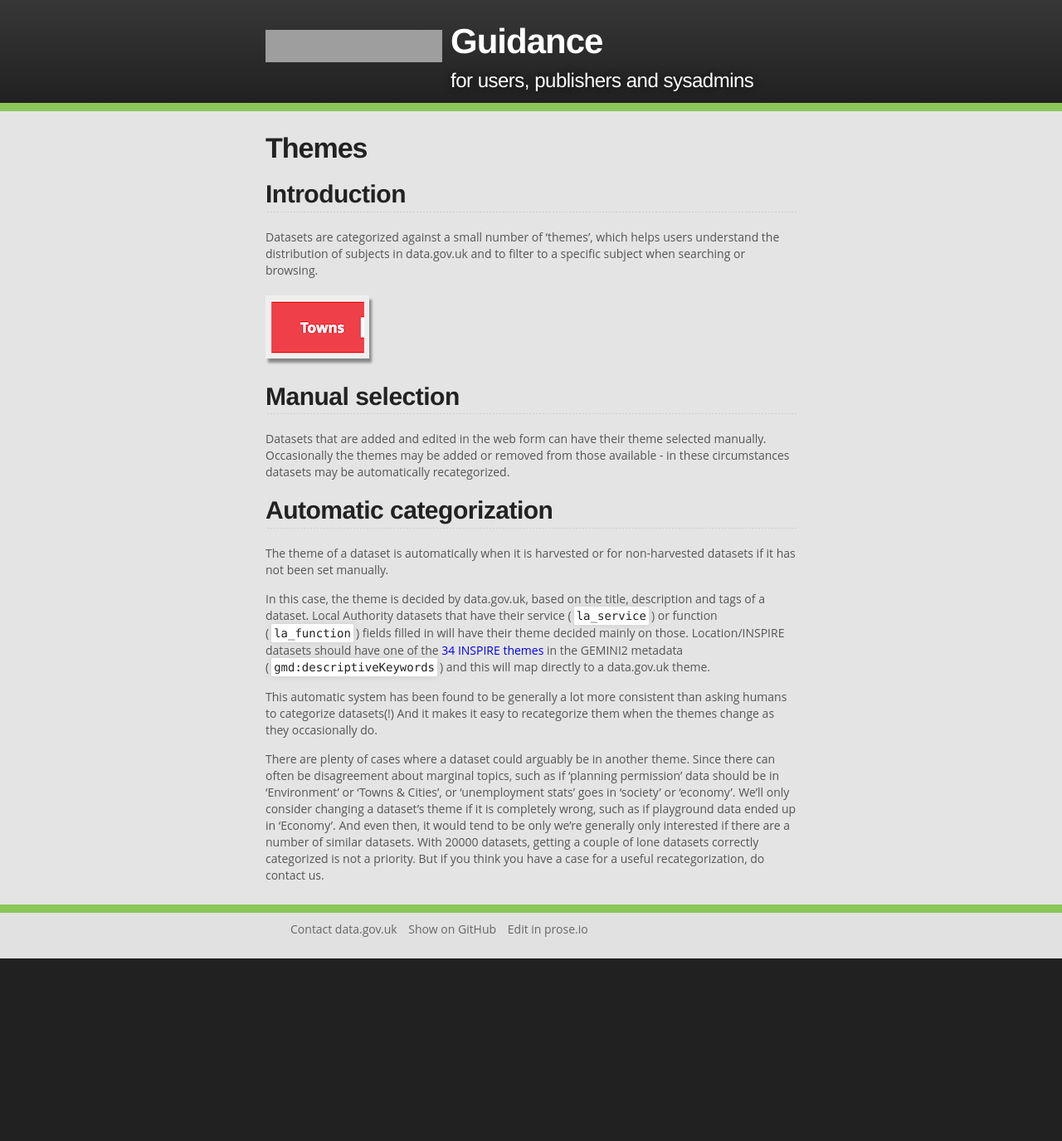
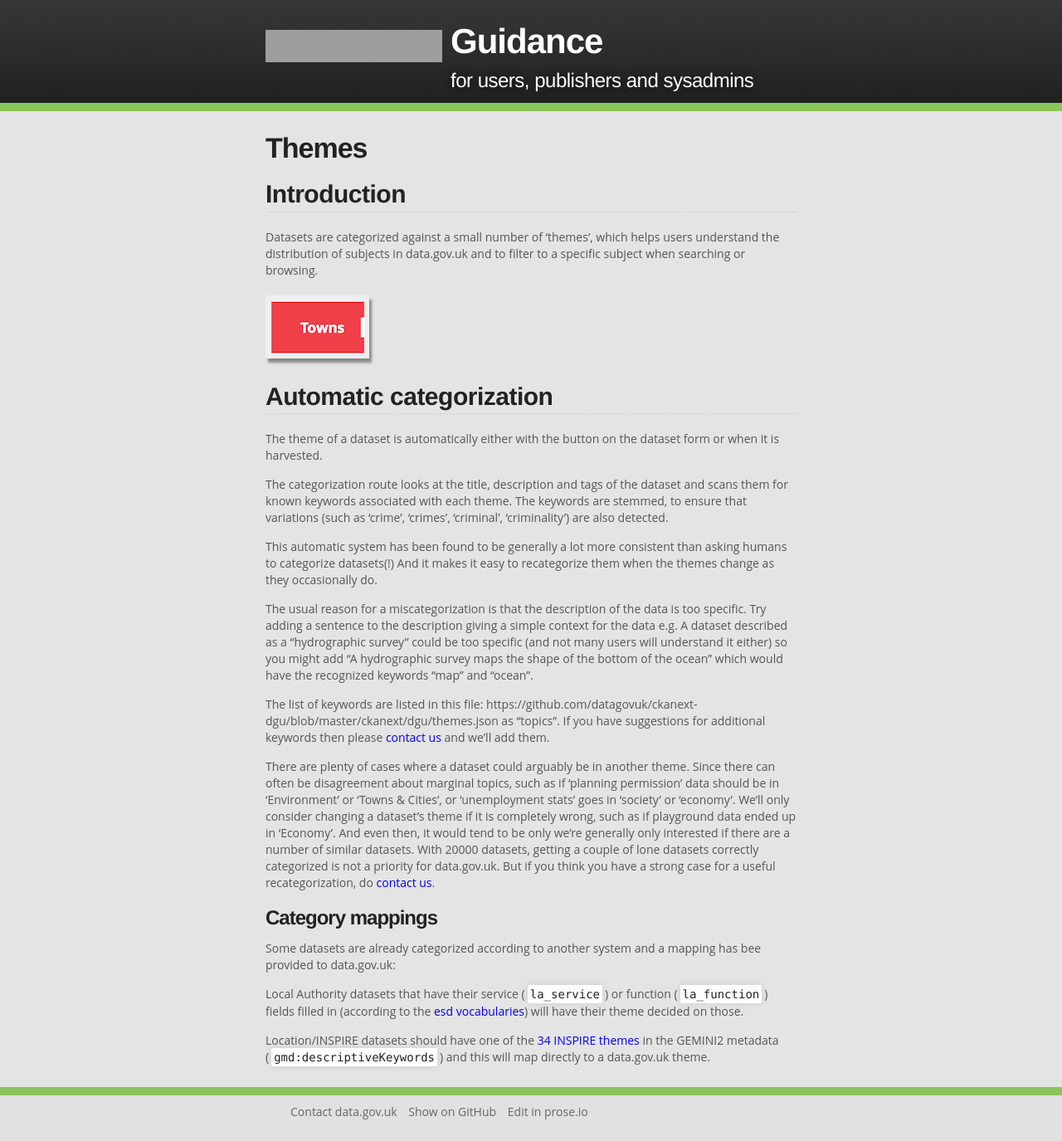
Before and after one commit to datagovuk/guidance, a Jekyll site: the page built from theme.md, in a window 1280 px wide. Shown: the whole page at 83% size. Built offline with Jekyll 4.4.1, drawn with Linux system fonts in a browser that asks for light colours; before the commit the page ends 1155 px from its top, so only the background shows below that; grey boxes are pictures that could not be loaded.

Commit message:
Themes no longer manually selected. In DCAT make it clear the eurovoc & cofog mappings are not there yet.

```diff
--- a/theme.md
+++ b/theme.md
@@ -9,16 +9,24 @@ Datasets are categorized against a small number of 'themes', which helps users u
 
 ![theme](images/theme.png)
 
-## Manual selection
-
-Datasets that are added and edited in the web form can have their theme selected manually. Occasionally the themes may be added or removed from those available - in these circumstances datasets may be automatically recategorized.
-
 ## Automatic categorization
 
-The theme of a dataset is automatically when it is harvested or for non-harvested datasets if it has not been set manually.
+The theme of a dataset is automatically either with the button on the dataset form or when it is harvested.
 
-In this case, the theme is decided by data.gov.uk, based on the title, description and tags of a dataset. Local Authority datasets that have their service (`la_service`) or function (`la_function`) fields filled in will have their theme decided mainly on those. Location/INSPIRE datasets should have one of the [34 INSPIRE themes](http://inspire.ec.europa.eu/index.cfm/pageid/2/list/7) in the GEMINI2 metadata (`gmd:descriptiveKeywords`) and this will map directly to a data.gov.uk theme.
+The categorization route looks at the title, description and tags of the dataset and scans them for known keywords associated with each theme. The keywords are stemmed, to ensure that variations (such as 'crime', 'crimes', 'criminal', 'criminality') are also detected.
 
 This automatic system has been found to be generally a lot more consistent than asking humans to categorize datasets(!) And it makes it easy to recategorize them when the themes change as they occasionally do.
 
-There are plenty of cases where a dataset could arguably be in another theme. Since there can often be disagreement about marginal topics, such as if 'planning permission' data should be in 'Environment' or 'Towns & Cities', or 'unemployment stats' goes in 'society' or 'economy'. We'll only consider changing a dataset's theme if it is completely wrong, such as if playground data ended up in 'Economy'. And even then, it would tend to be only we're generally only interested if there are a number of similar datasets. With 20000 datasets, getting a couple of lone datasets correctly categorized is not a priority. But if you think you have a case for a useful recategorization, do contact us.
+The usual reason for a miscategorization is that the description of the data is too specific. Try adding a sentence to the description giving a simple context for the data e.g. A dataset described as a "hydrographic survey" could be too specific (and not many users will understand it either) so you might add "A hydrographic survey maps the shape of the bottom of the ocean" which would have the recognized keywords "map" and "ocean".
+
+The list of keywords are listed in this file: https://github.com/datagovuk/ckanext-dgu/blob/master/ckanext/dgu/themes.json as "topics". If you have suggestions for additional keywords then please [contact us](http://data.gov.uk/contact) and we'll add them.
+
+There are plenty of cases where a dataset could arguably be in another theme. Since there can often be disagreement about marginal topics, such as if 'planning permission' data should be in 'Environment' or 'Towns & Cities', or 'unemployment stats' goes in 'society' or 'economy'. We'll only consider changing a dataset's theme if it is completely wrong, such as if playground data ended up in 'Economy'. And even then, it would tend to be only we're generally only interested if there are a number of similar datasets. With 20000 datasets, getting a couple of lone datasets correctly categorized is not a priority for data.gov.uk. But if you think you have a strong case for a useful recategorization, do [contact us](http://data.gov.uk/contact).
+
+### Category mappings
+
+Some datasets are already categorized according to another system and a mapping has bee provided to data.gov.uk:
+
+Local Authority datasets that have their service (`la_service`) or function (`la_function`) fields filled in (according to the [esd vocabularies](http://standards.esd.org.uk/?)) will have their theme decided on those.
+
+Location/INSPIRE datasets should have one of the [34 INSPIRE themes](http://inspire.ec.europa.eu/index.cfm/pageid/2/list/7) in the GEMINI2 metadata (`gmd:descriptiveKeywords`) and this will map directly to a data.gov.uk theme.
```
Also changed, not shown: dcat_fields.md (+1 -1 lines).
